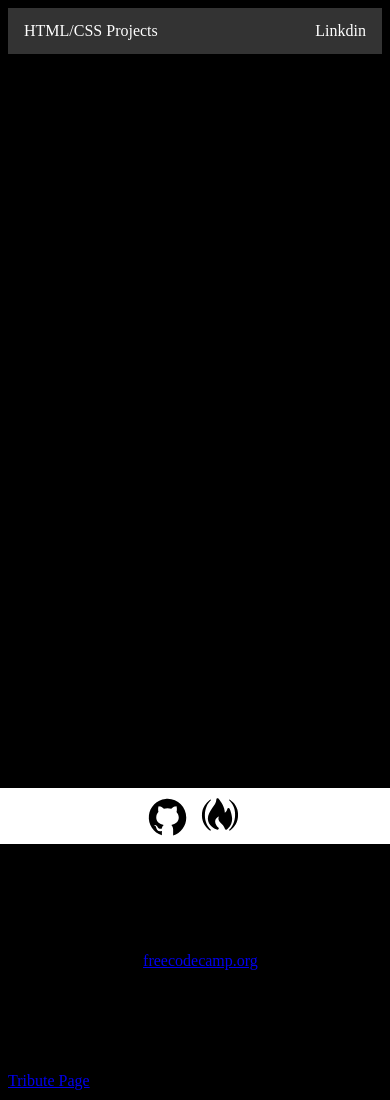
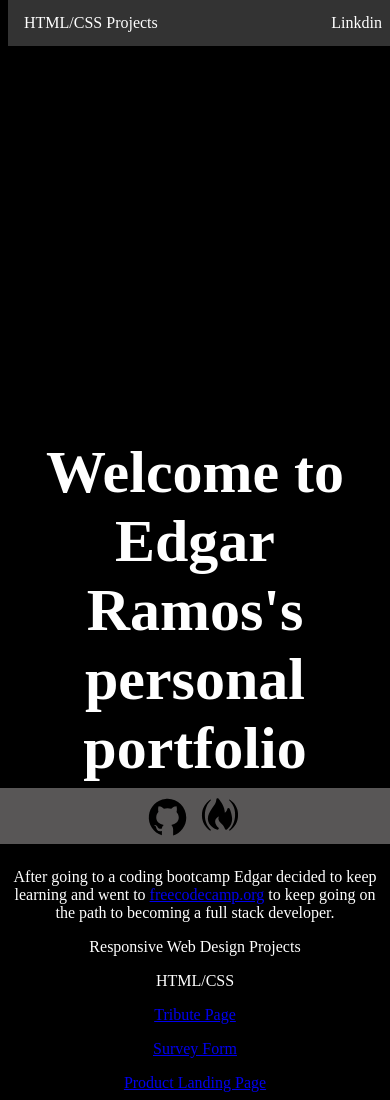
Before and after one commit to edgarrms/Edgar-Ramos, a plain HTML site: page index.html in a window 390 px wide. Shown: the top 1100 px of the page. Drawn offline with Linux system fonts and the light colour scheme.

Commit message:
added some css, will continue once more projects are added

```diff
--- a/index.html
+++ b/index.html
@@ -13,7 +13,7 @@
     <!-- nav bar -->
     <nav id="navbar">
         <ul>
-            <li><a href="#projects">HTML/CSS Projects</a></li>
+            <li><a href="#welcome-description">HTML/CSS Projects</a></li>
             <li style="float: right;"><a href="https://www.linkedin.com/in/edgar-ramos-2910b0193/"
                     target="_blank">Linkdin</a></li>
         </ul>
@@ -23,17 +23,17 @@
 
         <!-- welcom -->
         <section id="welcome-section">
-            <h1>Welcome to Edgar Ramos's personal portfolio</h1>
+            <h1 style="text-align: center; font-size: 60px;">Welcome to Edgar Ramos's personal portfolio</h1>
         </section>
 
-        <p>
+        <p style="text-align: center; font-size: 30;" id="welcome-description">
             After going to a coding bootcamp Edgar decided to keep learning and went to <a id="freecodecamp"
                 href="https://www.freecodecamp.org/learn" target="_blank">freecodecamp.org</a>
             to keep going on the path to becoming a full stack developer.
         </p>
 
         <!-- projects will be listed here -->
-        <section id="projects">
+        <section style="text-align: center;" id="projects">
 
             <!-- name of certification for these projects -->
             <p id="certification">
@@ -67,18 +67,25 @@
 
         </section>
 
+        <p>
+            <br>
+            <br><br><br><br><br><br><br><br><br><br><br><br><br><br><br><br><br><br>
+        </p>
+
     </main>
 
-    <footer id="profile-link">
-        <a href="https://github.com/edgarrms/Edgar-Ramos" target="_blank"><svg xmlns="http://www.w3.org/2000/svg"
-                x="0px" y="0px" width="45" height="45" viewBox="0 0 24 24" style=" fill:#000000;">
+    <footer id="footer">
+        <a id="profile-link" href="https://github.com/edgarrms/Edgar-Ramos" target="_blank"><svg
+                xmlns="http://www.w3.org/2000/svg" x="0px" y="0px" width="45" height="45" viewBox="0 0 24 24"
+                style=" fill:#000000;">
                 <path
                     d="M10.9,2.1c-4.6,0.5-8.3,4.2-8.8,8.7c-0.6,5,2.5,9.3,6.9,10.7v-2.3c0,0-0.4,0.1-0.9,0.1c-1.4,0-2-1.2-2.1-1.9 c-0.1-0.4-0.3-0.7-0.6-1C5.1,16.3,5,16.3,5,16.2C5,16,5.3,16,5.4,16c0.6,0,1.1,0.7,1.3,1c0.5,0.8,1.1,1,1.4,1c0.4,0,0.7-0.1,0.9-0.2 c0.1-0.7,0.4-1.4,1-1.8c-2.3-0.5-4-1.8-4-4c0-1.1,0.5-2.2,1.2-3C7.1,8.8,7,8.3,7,7.6C7,7.2,7,6.6,7.3,6c0,0,1.4,0,2.8,1.3 C10.6,7.1,11.3,7,12,7s1.4,0.1,2,0.3C15.3,6,16.8,6,16.8,6C17,6.6,17,7.2,17,7.6c0,0.8-0.1,1.2-0.2,1.4c0.7,0.8,1.2,1.8,1.2,3 c0,2.2-1.7,3.5-4,4c0.6,0.5,1,1.4,1,2.3v3.3c4.1-1.3,7-5.1,7-9.5C22,6.1,16.9,1.4,10.9,2.1z">
                 </path>
             </svg></a>
 
-        <a href="https://www.freecodecamp.org/pr3ss" target="_blank"> <svg xmlns="http://www.w3.org/2000/svg" x="0px"
-                y="0px" width="52" height="52" viewBox="0 0 172 172" style=" fill:#000000;">
+        <a id="profile-link" href="https://www.freecodecamp.org/pr3ss" target="_blank"> <svg
+                xmlns="http://www.w3.org/2000/svg" x="0px" y="0px" width="52" height="52" viewBox="0 0 172 172"
+                style=" fill:#000000;">
                 <g transform="translate(25.8,25.8) scale(0.7,0.7)">
                     <g fill="none" fill-rule="nonzero" stroke="none" stroke-width="1" stroke-linecap="butt"
                         stroke-linejoin="miter" stroke-miterlimit="10" stroke-dasharray="" stroke-dashoffset="0"
--- a/styles.css
+++ b/styles.css
@@ -1,3 +1,10 @@
+/* navbar */
+#navbar {
+    position: fixed;
+    top: 0;
+    width: 100%;
+}
+
 ul {
     list-style-type: none;
     margin: 0;
@@ -28,8 +35,10 @@ ul {
 
   /* welcome sectoion viewport */
 #welcome-section {
-    height: 100vh;
+    min-height: 55vh;
+    padding-top: 45vh;
 }
+
 
 /* footer stays at the bottom of the page */
 footer {
@@ -42,8 +51,10 @@ footer {
   text-align: center;
 }
 
+/* media query begins below this line */
 @media (max-width: 800px) {
-   /* changes the body of the html page of smaller screens */
+
+/* changes the body of the html page of smaller screens */
     body {
         background-color: black;
     }
@@ -52,6 +63,32 @@ footer {
 
     }
 
+/* welcome section within media query */
+    #welcome-section {
+        color: white;
+    }
+
+/* welcome description below welcom section */
+#welcome-description {
+    color: white;
+}
+
+ /* Certification tittle */
+      #certification {
+       color: white;
+    }
+
+/* subtitle */
+#basic-html-css {
+    color: white;
+}
+
+  /* footer */
+  #footer {
+      background-color: #585656;
+    ;
+    };
 
 
-}
+  }
+/* media query ends on top of this line */
```
